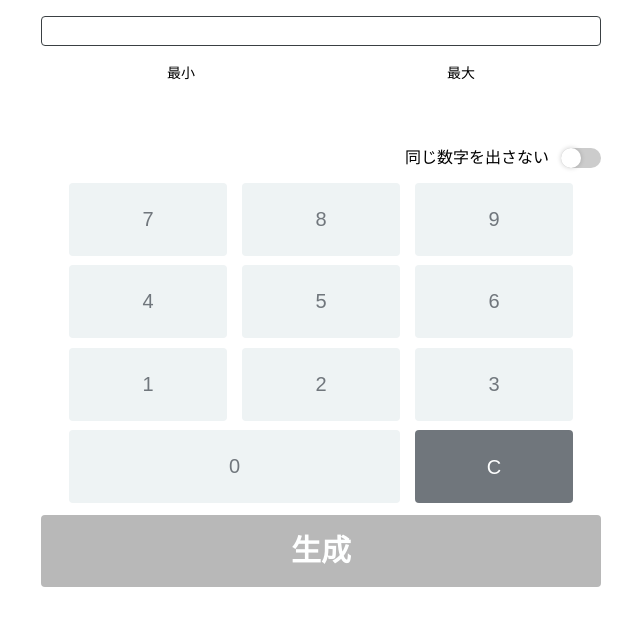
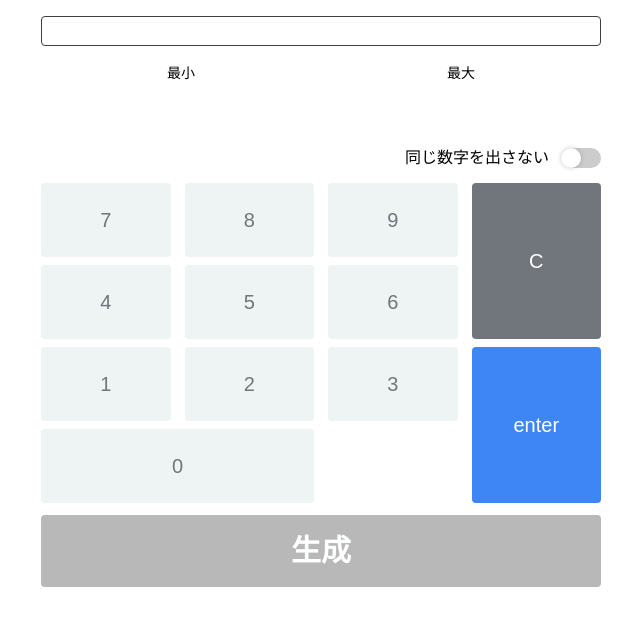
Before and after one commit to monogusa-beer/-, a plain HTML site: page index.html in a window 1280 px wide. Shown: the part 104-730 px from the top of the page, without its empty margins (319-959 px from the left). Drawn offline with Linux system fonts and the light colour scheme.

Commit message:
setボタン復活→enterボタンに 最小最大のチェックを関数化

```diff
--- a/css/style.css
+++ b/css/style.css
@@ -174,13 +174,13 @@ body {
 }
 
 .inputs {
-	width: 90%;
+	width: 100%;
 	height: 40vh;
 	display: grid;
 	grid-template-rows: 1fr 1fr 1fr 1fr;
-	grid-template-columns: 1fr 1fr 1fr;
-	grid-gap: 3%;
-	margin: 0 auto 12px;
+	grid-template-columns: 1fr 1fr 1fr 1fr;
+	grid-gap: 2.5%;
+	margin-bottom: 12px;
 }
 
 .number-button, .clear-button, .set-button {
@@ -192,6 +192,16 @@ body {
 .number-button {
 	background-color: #EEF3F4;
 	color: #70767C;
+}
+
+.clear-button {
+	background-color: #70767C;
+	color: #feffff;
+}
+
+.set-button {
+	background-color: #3E86F6;
+	color: #feffff;
 }
 
 .button-text {
@@ -241,9 +251,11 @@ body {
 }
 
 .clear-button {
-	background-color: #70767C;
-	color: #feffff;
-	grid-area: 4/3/5/4;
+	grid-area: 1/4/3/5;
+}
+
+.set-button {
+	grid-area: 3/4/5/5;
 }
 
 .generate {
--- a/index.html
+++ b/index.html
@@ -54,7 +54,7 @@
 			<button type="button" class="number-button">8</button>
 			<button type="button" class="number-button">9</button>
 			<button id="clearButton" type="button" class="clear-button"><span class="button-text">C</span></button>
-			<!-- <button id="setButton" type="button" class="set-button"><span class="button-text">set</span></button> -->
+			<button id="setButton" type="button" class="set-button"><span class="button-text">enter</span></button>
 		</div>
 		<button id="generateButton" type="button" class="generate">生成</button>
 	</main>
--- a/js/script.js
+++ b/js/script.js
@@ -2,6 +2,7 @@
 {
 	const numButtons = document.querySelectorAll(".number-button")
 	const clearButton = document.getElementById("clearButton");
+	const setButton = document.getElementById("setButton");
 	const generateButton = document.getElementById("generateButton");
 	const mainPanel = document.getElementById("mainPanel");
 	let minNum;
@@ -104,14 +105,17 @@
 					maxPanel.setActive();
 					break;
 			}
-
-			minNum = Number(minPanel.element.textContent);
-			maxNum = Number(maxPanel.element.textContent);
-			if(minNum !== NaN && maxNum !== NaN && minNum < maxNum) {
-				generateButton.classList.add("active");
-			}
+			checkNum();
 		});
 	});
+
+	let checkNum = function() {
+		minNum = Number(minPanel.element.textContent);
+		maxNum = Number(maxPanel.element.textContent);
+		if(minNum !== NaN && maxNum !== NaN && minNum < maxNum) {
+			generateButton.classList.add("active");
+		}
+	}
 
 	clearButton.addEventListener('click', () => {
 		minPanel.setWaiting();
@@ -147,14 +151,29 @@
 		}
 	});
 
+	setButton.addEventListener('click', () => {
+		if(minPanel.getStatus() === "active") {
+			minPanel.setSet();
+			maxPanel.setWaiting();
+		}
+		if(maxPanel.getStatus() === "active") {
+			maxPanel.setSet();
+		}
+	});
+
 	generateButton.addEventListener('click', () => {
 		if(!generateButton.classList.contains("active")) {
 			return;
 		}
+
+		minPanel.setSet();
+		maxPanel.setSet();
+
 		let generateRandomNumber = function(min,max) {
 			return Math.floor(Math.random() * (max + 1 - min)) + min;
 		};
 		let generatedNum = generateRandomNumber(minNum, maxNum);
 		mainPanel.textContent = generatedNum;
+
 	});
 }
```
